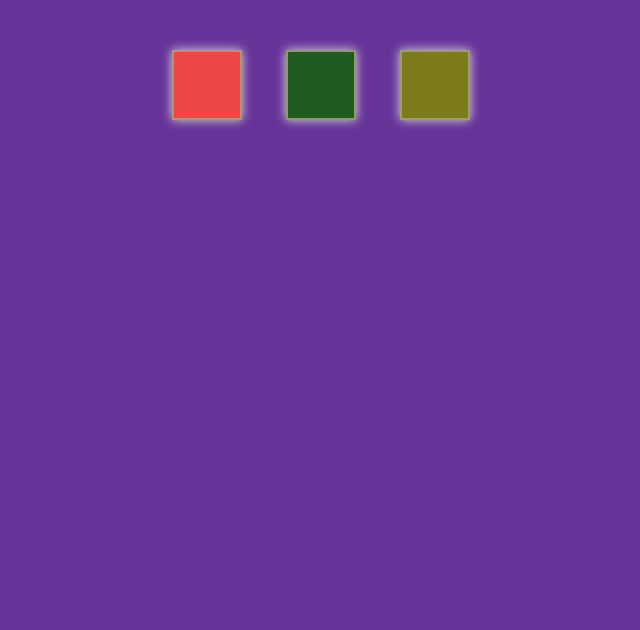
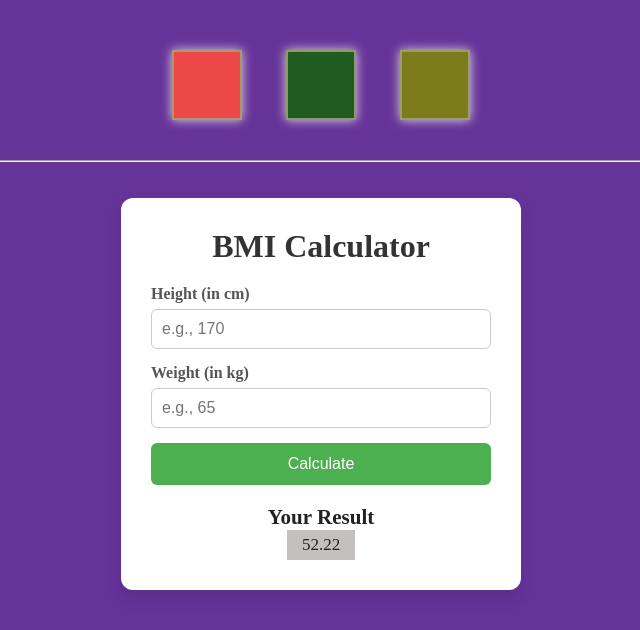
Before and after one commit to shohagflow/Javascript, a plain HTML site: page index.html in a window 1280 px wide. Shown: the whole page, without its empty margins (319-959 px from the left). Drawn offline with Linux system fonts and the light colour scheme.

Commit message:
second project

```diff
--- a/index.html
+++ b/index.html
@@ -1,21 +1,46 @@
 <!DOCTYPE html>
 <html lang="en">
+
 <head>
     <meta charset="UTF-8">
     <meta name="viewport" content="width=device-width, initial-scale=1.0">
     <title>Document</title>
     <link rel="stylesheet" href="style.css">
 </head>
+
 <body id="body">
 
-<nav id="menu">
-    <ul>
-        <li class = 'red'></li>
-        <li class = 'green'></li>
-        <li class = 'yellow'></li>
-    </ul>
-</nav>
+    <nav id="menu">
+        <ul>
+            <li class='red'></li>
+            <li class='green'></li>
+            <li class='yellow'></li>
+        </ul>
+    </nav>
+    <br><br>
+    <hr>
+    <br><br>
+    <!--  Second project BMI Calculator  -->
+
+  <div id="bmi_parent">
+    <h1>BMI Calculator</h1>
+    <form id="bmiForm" action="">
+      <label for="height">Height (in cm)</label>
+      <input id="height" type="number" placeholder="e.g., 170" required>
+
+      <label for="weight">Weight (in kg)</label>
+      <input id="weight" type="number" placeholder="e.g., 65" required>
+
+      <button id='button' type="submit">Calculate</button>
+    </form>
+    <div id="result">
+        <h3> Your Result</h1>
+        <h4 id="score">52.22</h4>
+    </div>
+  </div>
+
 
     <script src="/main.js"></script>
 </body>
+
 </html>
--- a/main.js
+++ b/main.js
@@ -24,3 +24,20 @@ button.forEach(function(value){
         body.style.background = color;
     })
 });
+
+// Second project BMI Calculator
+
+let height = document.getElementById('height');
+let weight = document.getElementById('weight');
+let btn = document.getElementById('btn');
+let score = document.getElementById('score');
+
+button.addEventListener(clicl, function(){
+    let heightNew = height.value;
+
+});
+
+let form = document.getElementById('bmiForm');
+form.addEventListener(submit, function(e){
+    e.preventDefault();
+});
--- a/style.css
+++ b/style.css
@@ -1,20 +1,22 @@
-*, *::after, *::before{
+*,
+*::after,
+*::before {
     margin: 0;
     padding: 0;
     list-style: none;
     box-sizing: border-box;
 }
 
-body{
+body {
     background-color: rebeccapurple;
 }
 
-#menu ul{
+#menu ul {
     text-align: center;
     margin-top: 50px;
 }
 
-#menu li{
+#menu li {
     display: inline-block;
     border: 2px solid rgba(163, 163, 118, 0.867);
     height: 70px;
@@ -25,17 +27,87 @@ body{
 
 }
 
-#menu li.red{
+#menu li.red {
     background-color: rgb(236, 72, 72);
 
 }
 
-#menu li.green{
+#menu li.green {
     background-color: rgb(32, 92, 32);
 
 }
 
-#menu li.yellow{
+#menu li.yellow {
     background-color: rgb(124, 124, 29);
 
 }
+
+/* Second project BMI Calculator  */
+#bmi_parent {
+    background: #fff;
+    padding: 30px;
+    border-radius: 12px;
+    box-shadow: 0 8px 16px rgba(0, 0, 0, 0.1);
+    width: 100%;
+    max-width: 400px;
+    justify-self: center;
+}
+
+#bmi_parent h1 {
+    text-align: center;
+    margin-bottom: 20px;
+    color: #333;
+}
+
+form label {
+    display: block;
+    margin-bottom: 6px;
+    font-weight: 600;
+    color: #555;
+}
+
+form input {
+    width: 100%;
+    padding: 10px;
+    margin-bottom: 15px;
+    border: 1px solid #ccc;
+    border-radius: 6px;
+    font-size: 16px;
+}
+
+form button {
+    width: 100%;
+    padding: 12px;
+    background-color: #4CAF50;
+    color: white;
+    font-size: 16px;
+    border: none;
+    border-radius: 6px;
+    cursor: pointer;
+    transition: 0.3s ease;
+}
+
+form button:hover {
+    background-color: #45a049;
+}
+
+#result {
+    margin-top: 20px;
+    font-size: 18px;
+    text-align: center;
+    color: #222;
+}
+
+.bmi-category {
+    font-weight: bold;
+    color: #007BFF;
+}
+
+#score{
+    color: #222;
+    background-color: #c5c0c0;
+    display: inline-block;
+    padding: 5px 15px;
+    font-size: 17px;
+    font-weight: 500;
+}
```
